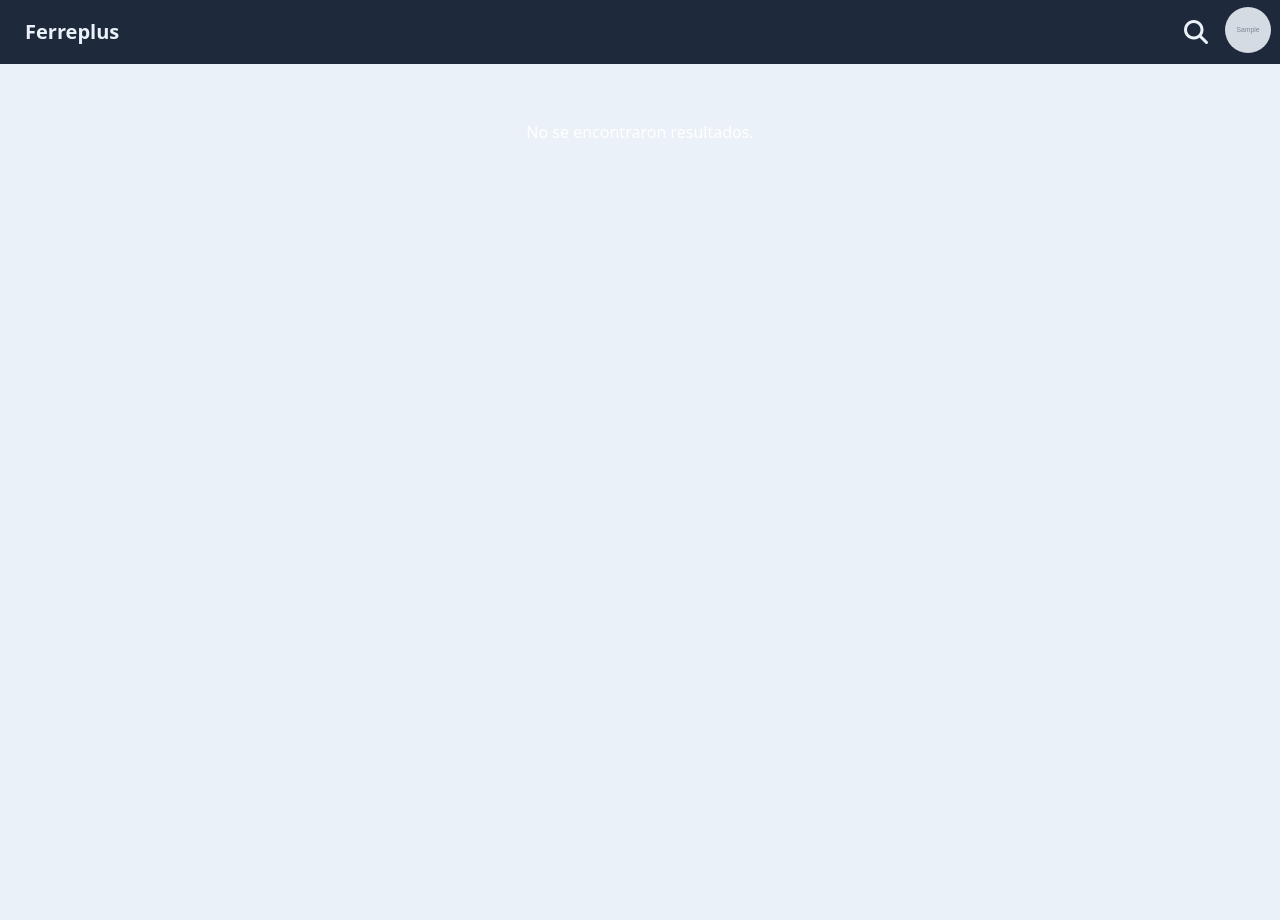
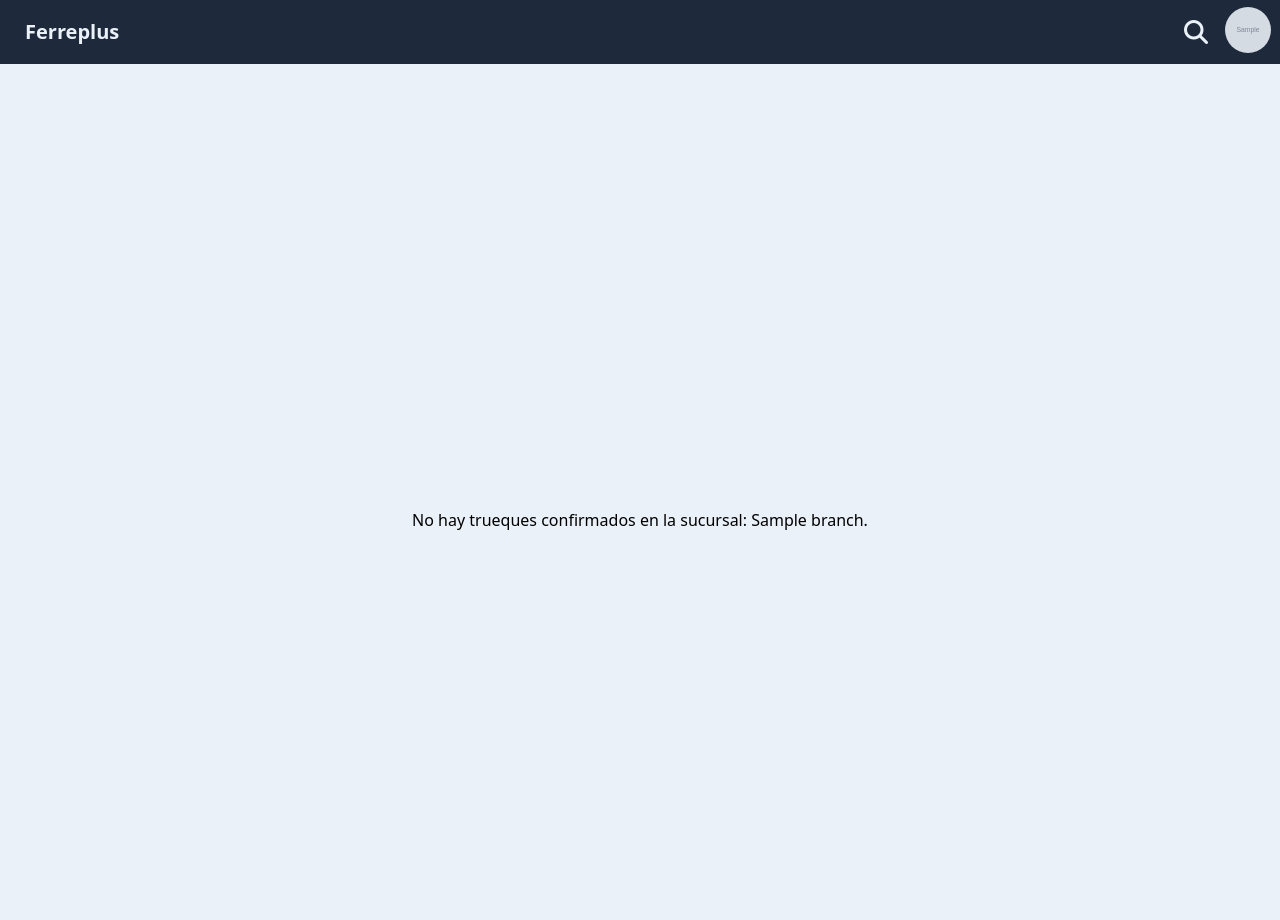
Before and after one commit to daniNKV/ferreplus, a Django app: page /accounts/employee/confirmed-trades in a window 1280 px wide. Before the commit the page ends 138 px from the top, so only its background shows below. Run offline with Django 5.2, Linux system fonts and the light colour scheme; a user stored in the database is signed in; tables that the repository leaves empty hold one stand-in row (values such as "Sample post"); grey boxes marked "Sample" are stand-in pictures; some libraries are stand-ins or nearby versions.

Commit message:
arreglar trueques no realizados y vista de confirmados y pendientes

```diff
--- a/src/user/templates/user/confirmed_trades.html
+++ b/src/user/templates/user/confirmed_trades.html
@@ -36,7 +36,7 @@
             </div>
         </li>
         {% empty %}
-        <p class="text-center text-white">No se encontraron resultados.</p>
+        <p class="text-center" style="color: black; text-align: center; display: flex; justify-content: center; align-items: center; height: 100vh; margin: 0;">No hay trueques confirmados en la sucursal: {{ branch }}.</p>
         {% endfor %}
     </ul>
 </div>
--- a/src/user/templates/user/scheduled_trades.html
+++ b/src/user/templates/user/scheduled_trades.html
@@ -44,7 +44,7 @@
             </div>
         </li>
         {% empty %}
-        <p class="text-center">No se encontraron resultados.</p>
+        <p class="text-center" style="color: black; text-align: center; display: flex; justify-content: center; align-items: center; height: 100vh; margin: 0;">No hay trueques pendientes para la sucursal: {{ branch }}.</p>
         {% endfor %}
     </ul>
 </div>
--- a/src/user/views.py
+++ b/src/user/views.py
@@ -24,7 +24,7 @@
     employee = Employee.objects.filter(id=employee_id).first()
     trades_branch = Trade.objects.filter(branch=employee.branch)
     trades = trades_branch.filter(state="PENDING")
-    return render(request, "user/scheduled_trades.html", {"trades": trades})
+    return render(request, "user/scheduled_trades.html", {"trades": trades, "branch": employee.branch})
 
 
 @login_required
@@ -35,7 +35,7 @@
     employee_branch = employee.branch
     trades_branch = Trade.objects.filter(branch=employee_branch)
     trades = trades_branch.filter(state=TradeState.State.CONFIRMED)
-    return render(request, "user/confirmed_trades.html", {"trades": trades})
+    return render(request, "user/confirmed_trades.html", {"trades": trades, "branch": employee_branch})
 
 
 @login_required
@@ -56,10 +56,9 @@
         trade.proposal.requested_item.was_traded = True
         trade.proposal.offered_item.save()
         trade.proposal.requested_item.save()
-        messages.success('El trueque ha sido confirmado!')
-
         fsm.confirm(employee=employee)
-    return redirect("scheduled_trades")
+        messages.success(request, 'El trueque ha sido confirmado!')
+    return redirect("employee_panel")
 
 
 @login_required
@@ -72,6 +71,10 @@
     if trade.state == TradeState.State.PENDING:
         trade.employee = employee
         trade.confirmed_at = timezone.now()
-        messages.success('El trueque ha expirado')
+        trade.proposal.offered_item.is_visible = True
+        trade.proposal.requested_item.is_visible = True
+        trade.proposal.offered_item.save()
+        trade.proposal.requested_item.save()
         fsm.expire()
-    return redirect("scheduled_trades")
+        messages.success(request, 'El trueque ha expirado')
+    return redirect("employee_panel")
```
